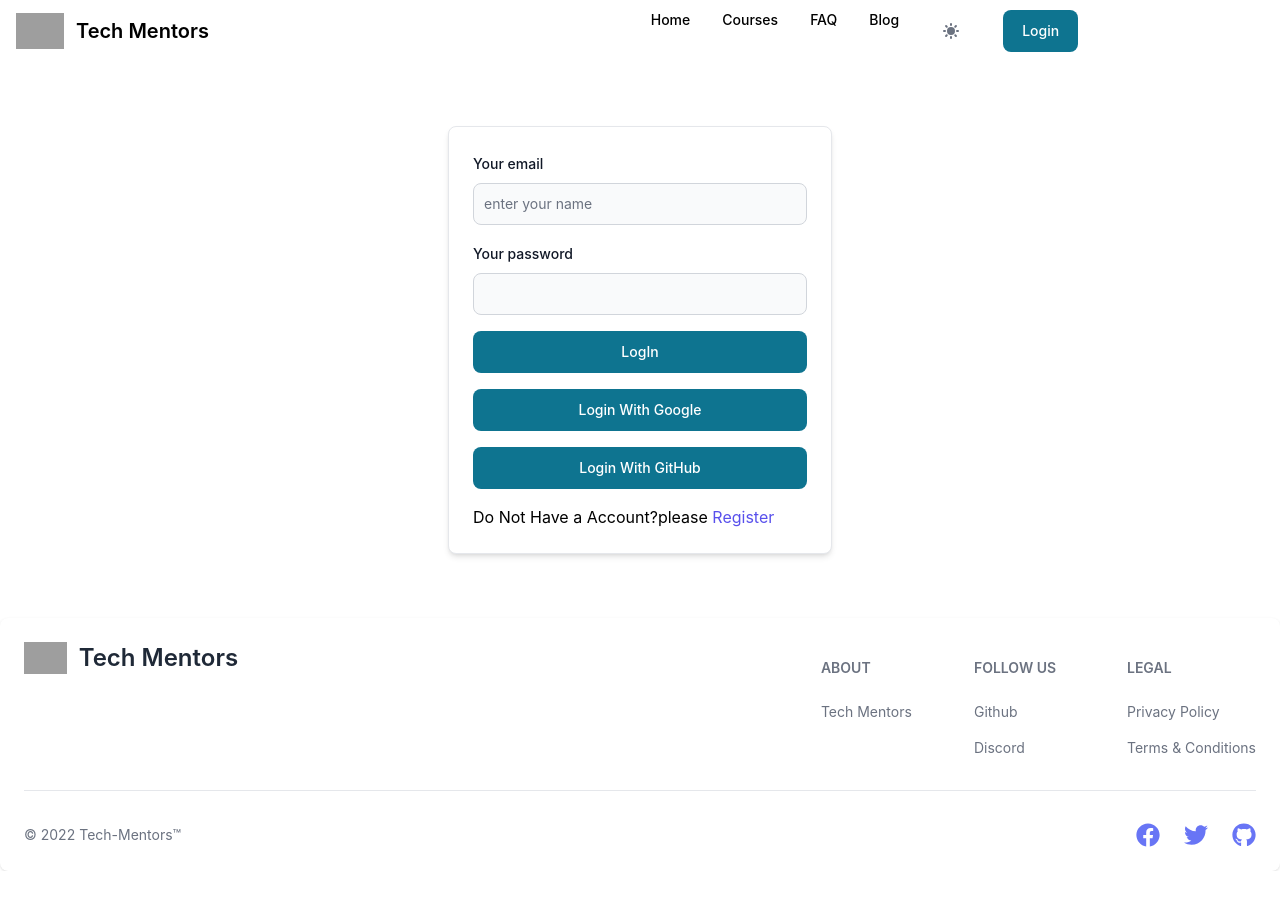
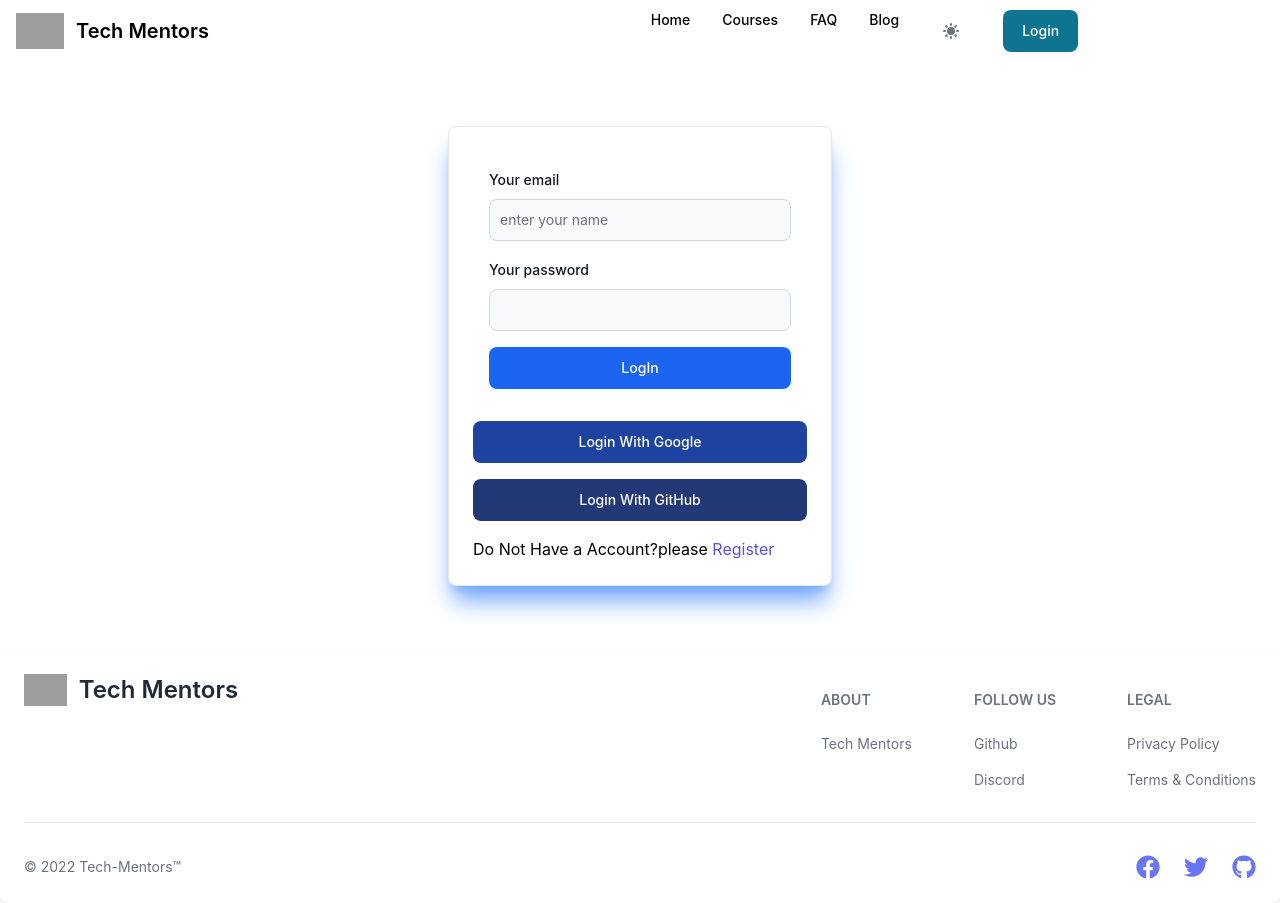
Before and after one commit to faria-r/Tech-Mentors-Client-Side, a React (Create React App) app: page /login in a window 1280 px wide. Before the commit the page ends 871 px from the top, so only its background shows below. Built offline with nearby package versions, Linux system fonts and the light colour scheme; no server answers; grey boxes are pictures that could not be loaded.

Commit message:
Login Form updated

```diff
--- a/src/Components/Instructors/Instructors.js
+++ b/src/Components/Instructors/Instructors.js
@@ -1,4 +1,3 @@
-import { Card } from 'flowbite-react';
 import React from 'react';
 import instructor from '../../Assets/images/xcasual-man-happy-smile-young-handsome-guy-hold-tab-B3EGD4W.jpg.pagespeed.ic.U9-Jybi_6X.webp'
 const Instructors = () => {
--- a/src/Components/login/LogIn.js
+++ b/src/Components/login/LogIn.js
@@ -62,8 +62,8 @@ const LogIn = () => {
 
   return (
     <div className="mt-16 w-96 mx-auto pb-16">
-      <Card>
-        <form onSubmit={logInWithEmail} className="flex flex-col gap-4">
+      <Card className="shadow-xl shadow-blue-400">
+        <form onSubmit={logInWithEmail} className="flex flex-col gap-4  p-4">
           <div>
             <div className="mb-2 block">
               <Label htmlFor="email1" value="Your email" />
@@ -87,12 +87,12 @@ const LogIn = () => {
               required={true}
             />
           </div>
-          <Button type="submit">LogIn</Button>
+          <Button className="bg-blue-600" type="submit">LogIn</Button>
         </form>
-        <Button onClick={handlelogInWithGoogle} type="submit">
+        <Button className="bg-blue-800" onClick={handlelogInWithGoogle} type="submit">
           Login With Google
         </Button>
-        <Button onClick={handleLogInWithGithub} type="submit">
+        <Button className="bg-blue-900" onClick={handleLogInWithGithub} type="submit">
           Login With GitHub
         </Button>
         <p>
```
